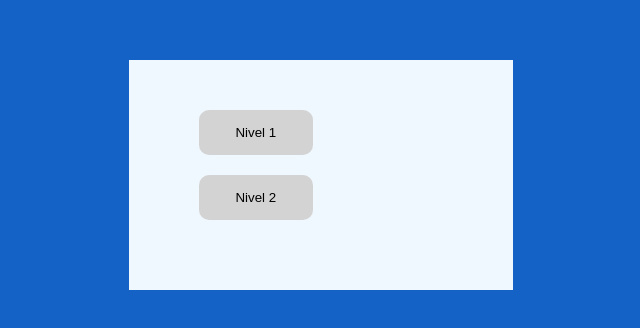
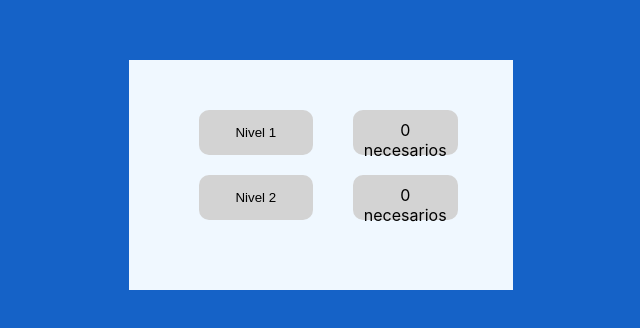
Before and after one commit to lemosdg/lolquiz, a React (Create React App) app: page / in a window 1280 px wide. Shown: the part 140-468 px from the top of the page, without its empty margins (319-959 px from the left). Built offline with nearby package versions, Linux system fonts and the light colour scheme.

Commit message:
agrego requisitos de nivel

```diff
--- a/src/componentes/niveles.js
+++ b/src/componentes/niveles.js
@@ -19,8 +19,14 @@ function Niveles() {
 
   return (
     <div className="menuDiv">
-      <button onClick={() => cambiarNivel(1)}>Nivel 1</button>
-      <button onClick={() => cambiarNivel(2)}>Nivel 2</button>
+      <div className="botonLine">
+        <button onClick={() => cambiarNivel(1)}>Nivel 1</button>
+        <div className="requisitos">{objetivos[0]} necesarios</div>
+      </div>
+      <div className="botonLine">
+        <button onClick={() => cambiarNivel(2)}>Nivel 2</button>
+        <div className="requisitos">{objetivos[1]} necesarios</div>
+      </div>
     </div>
   )
 }
--- a/src/estilos/niveles.css
+++ b/src/estilos/niveles.css
@@ -17,10 +17,14 @@ body {
   text-align: center;
 }
 
+.botonLine {
+  display: flex;
+  align-items: center;
+}
+
 button {
   width: 40%;
   height: 45px;
-  display: block;
   margin-bottom: 20px;
   margin-left: 20px;
   padding: 10px;
@@ -29,3 +33,14 @@ button {
   border-radius: 10px;
   cursor: pointer;
 }
+
+.requisitos {
+  width: 30%;
+  height: 25px;
+  margin-bottom: 20px;
+  margin-left: 40px;
+  padding: 10px;
+  background-color: lightgray;
+  border: none;
+  border-radius: 10px;
+}
```
